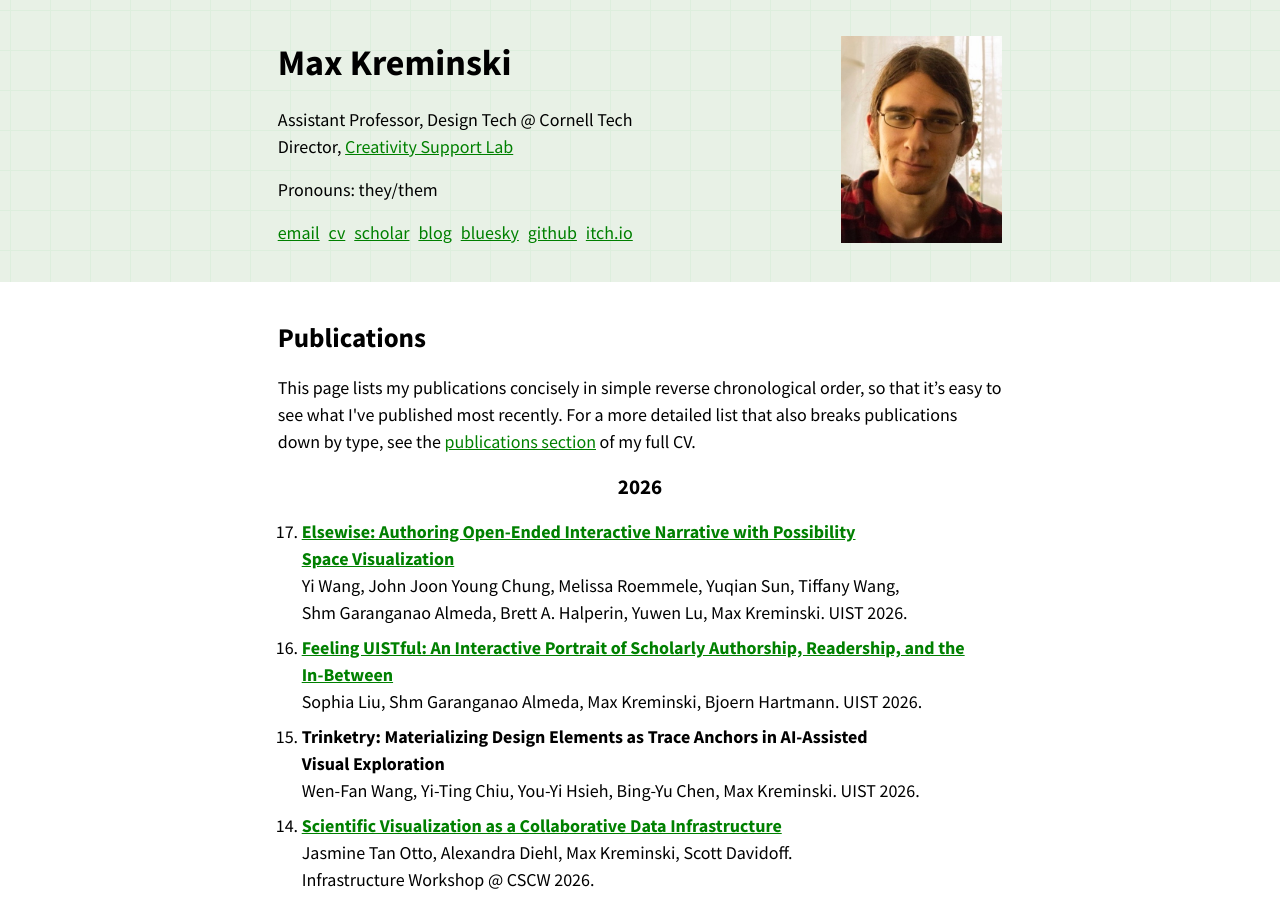
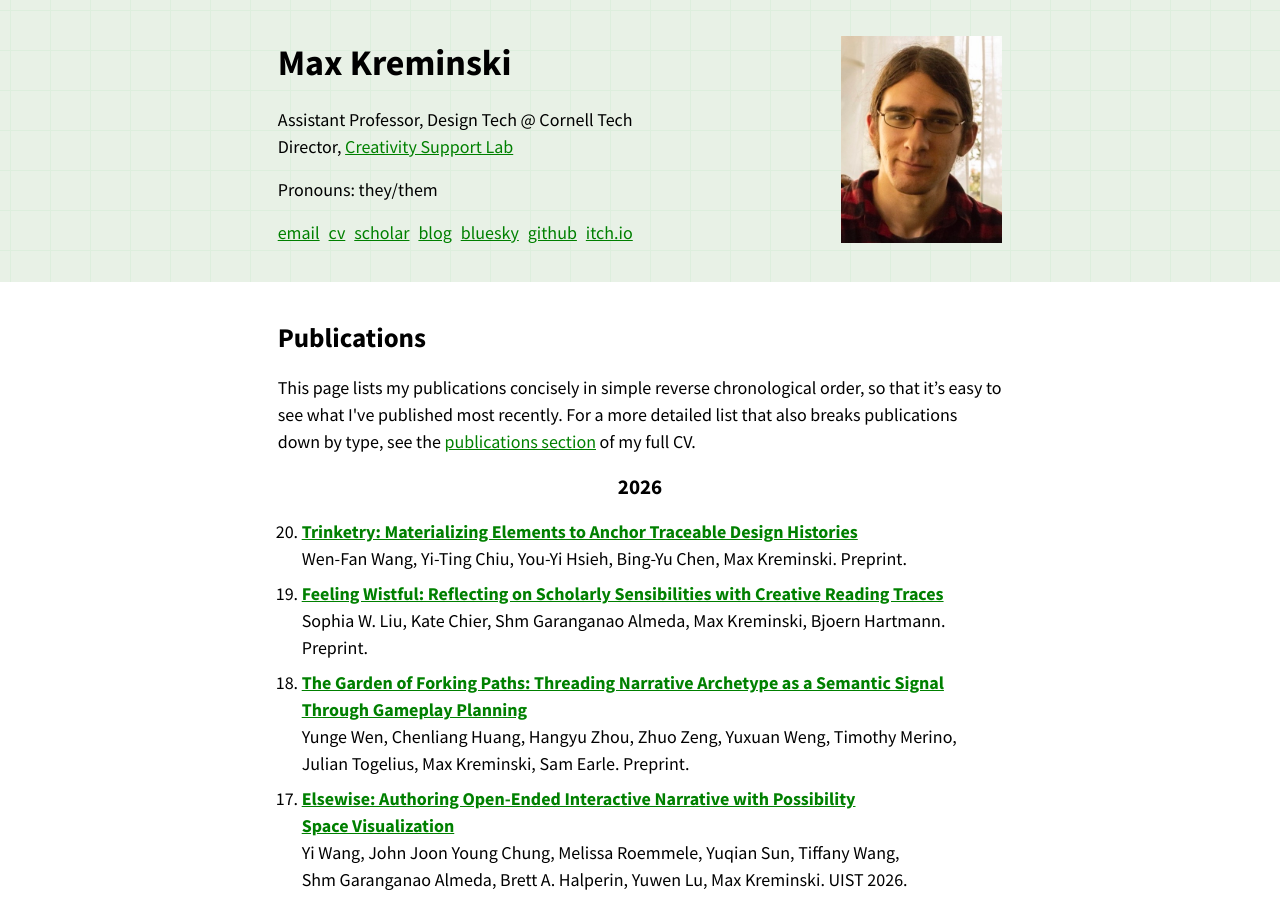
Before and after one commit to mkremins/mkremins.github.io, a Jekyll site: the page built from publications/index.html, in a window 1280 px wide and 900 px high. Built offline with Jekyll 4.4.1, drawn with Linux system fonts in a browser that asks for light colours.

Commit message:
Add recent preprints
These will likely end up as 2027 conference pubs

```diff
--- a/_data/publications.json
+++ b/_data/publications.json
@@ -1,4 +1,28 @@
 [
+{
+  "title": "Trinketry: Materializing Elements to Anchor Traceable Design Histories",
+  "url": "https://arxiv.org/abs/2610.24221",
+  "authors": ["Wen-Fan Wang", "Yi-Ting Chiu", "You-Yi Hsieh", "Bing-Yu Chen", "Max Kreminski"],
+  "year": "2026",
+  "venue": "Preprint",
+  "pubtype": "other",
+},
+{
+  "title": "Feeling Wistful: Reflecting on Scholarly Sensibilities with Creative Reading Traces",
+  "url": "https://arxiv.org/abs/2610.10890",
+  "authors": ["Sophia W. Liu", "Kate Chier", "Shm Garanganao Almeda", "Max Kreminski", "Bjoern Hartmann"],
+  "year": "2026",
+  "venue": "Preprint",
+  "pubtype": "other",
+},
+{
+  "title": "The Garden of Forking Paths: Threading Narrative Archetype as a Semantic Signal Through Gameplay Planning",
+  "url": "https://arxiv.org/abs/2605.01245",
+  "authors": ["Yunge Wen", "Chenliang Huang", "Hangyu Zhou", "Zhuo Zeng", "Yuxuan Weng", "Timothy Merino", "Julian Togelius", "Max Kreminski", "Sam Earle"],
+  "year": "2026",
+  "venue": "Preprint",
+  "pubtype": "other",
+},
 {
   "title": "Elsewise: Authoring Open-Ended Interactive Narrative with Possibility Space Visualization",
   "url": "https://arxiv.org/abs/2601.15295",
```
